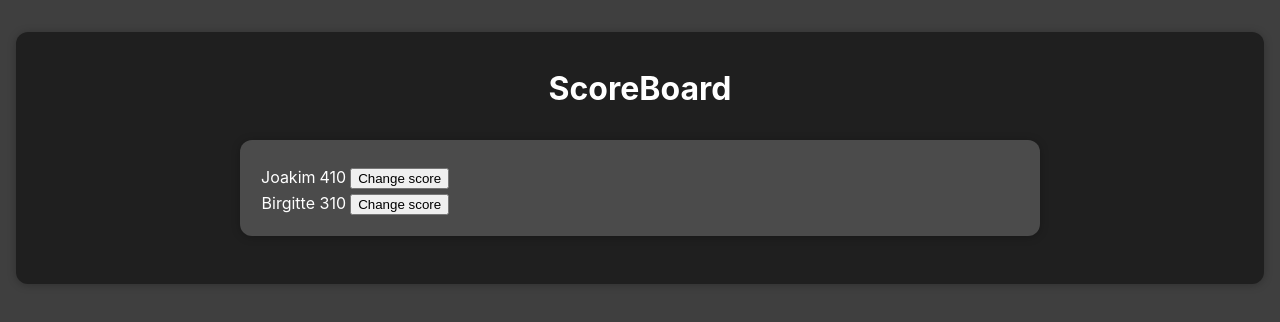
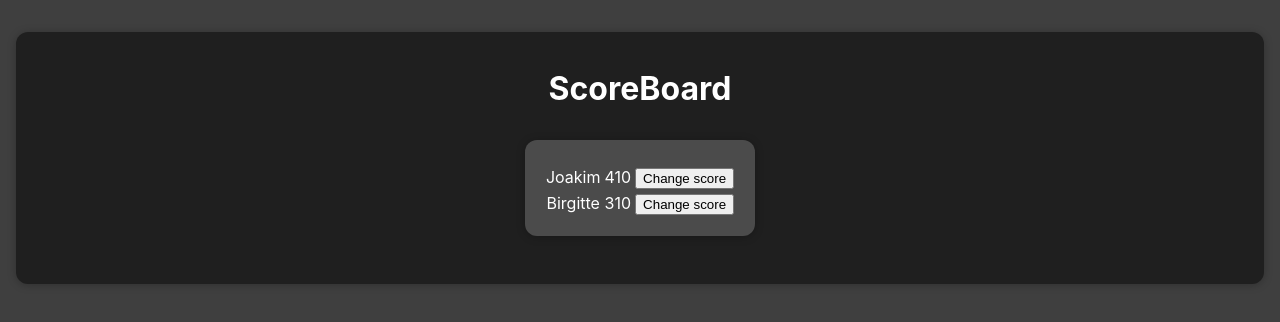
Before and after one commit to MikAoJk/scoreboard, a React (Create React App) app: page / in a window 1280 px wide. Shown: the top 322 px of the page. Built offline with nearby package versions, Linux system fonts and the light colour scheme.

Commit message:
Small css fixes

```diff
--- a/src/components/PlayerList.css
+++ b/src/components/PlayerList.css
@@ -0,0 +1,3 @@
+.playerlist {
+    justify-content: space-around;
+}
--- a/src/components/ScoreBoard.css
+++ b/src/components/ScoreBoard.css
@@ -13,7 +13,6 @@
     background-color: #4b4b4b;
     padding: 1rem;
     margin: 2rem auto;
-    width: 50rem;
     border-radius: 12px;
     box-shadow: 0 1px 8px rgba(0, 0, 0, 0.25);
 }
```
